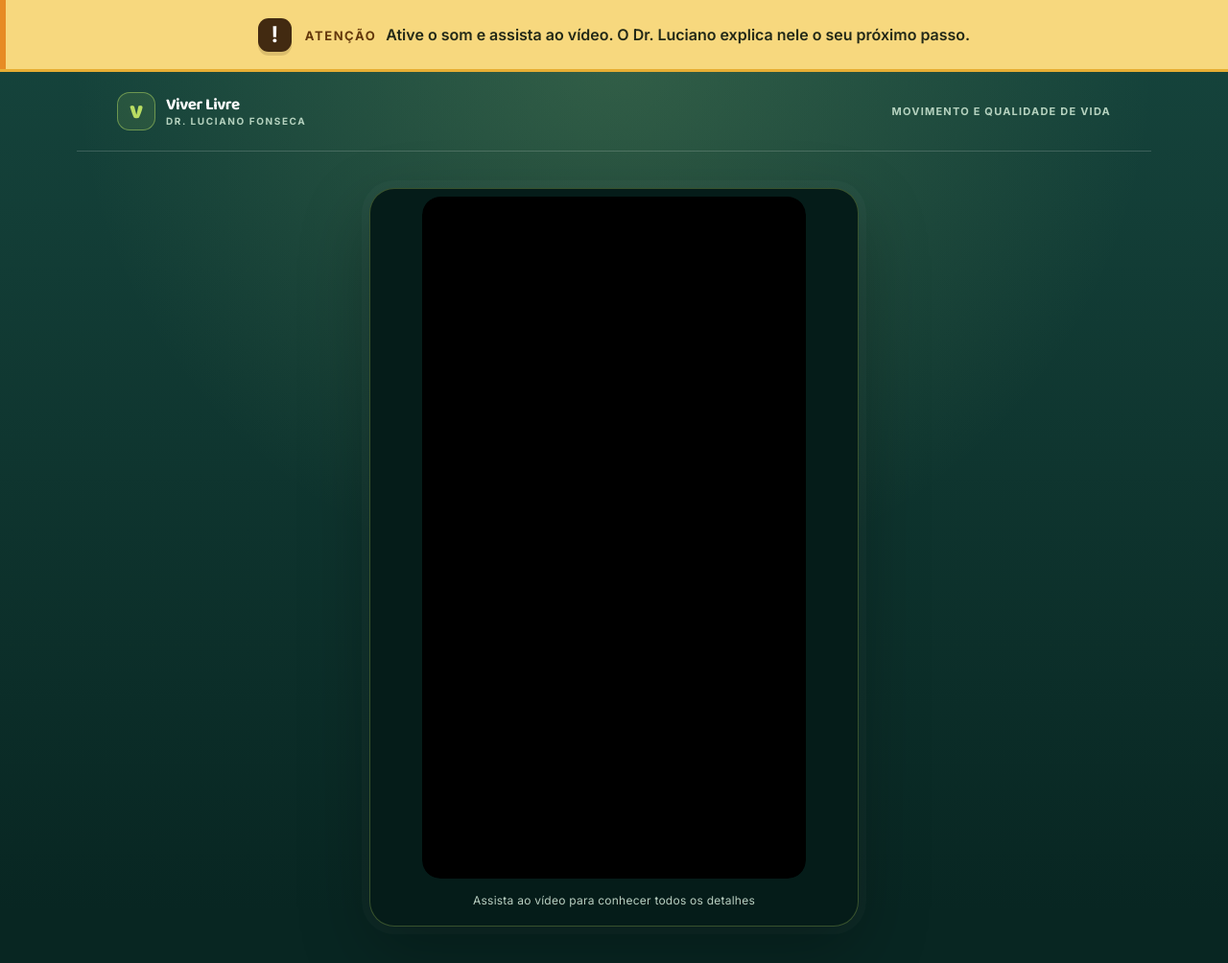
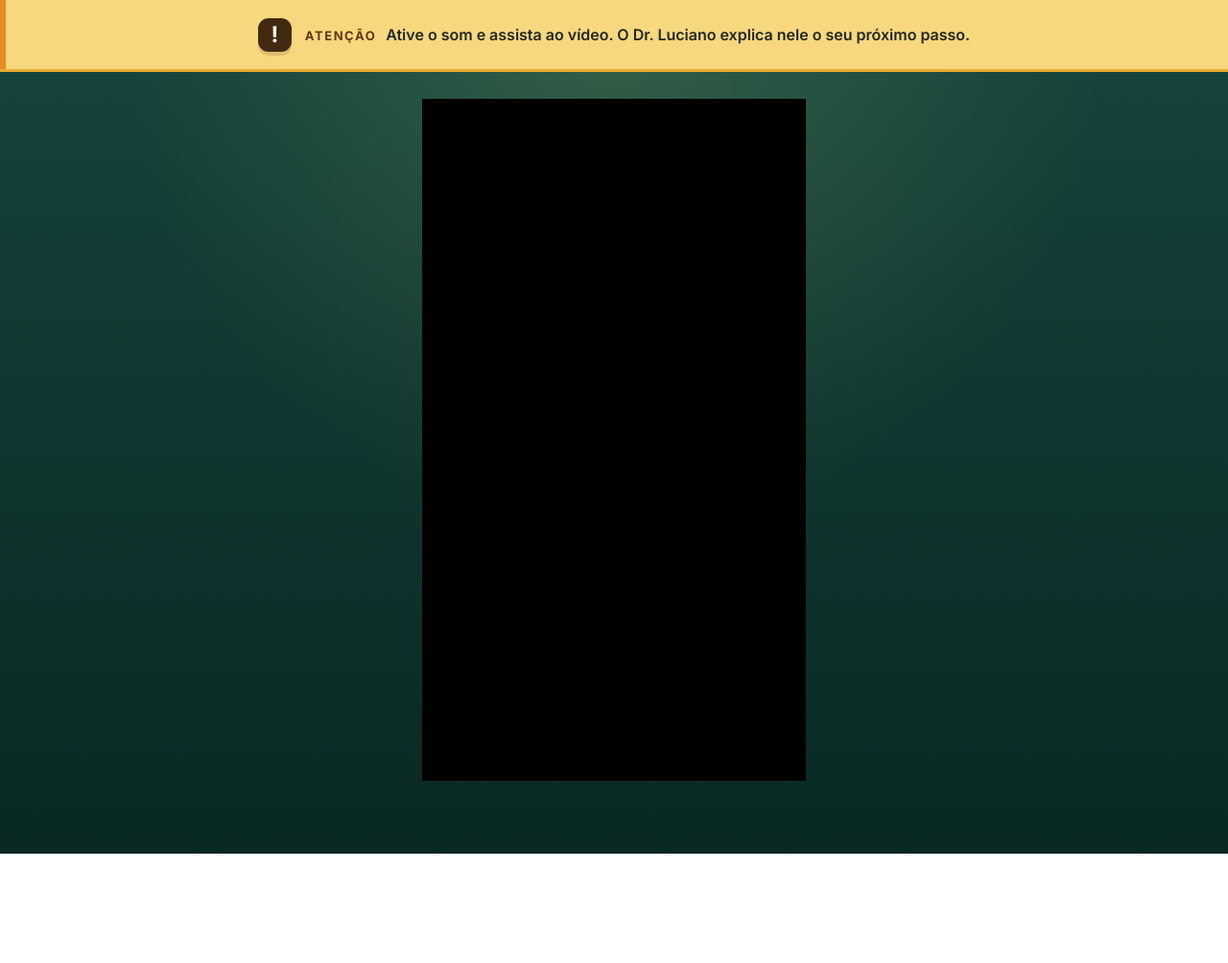
Before and after one commit to goaventi/dr-luciano-fonseca-viver-livre, a plain HTML site: page viver-livre-l01/index.html in a window 1280 px wide. Shown: the whole page at 96% size. After the commit the page ends 890 px from the top, so only its background shows below. Drawn offline with Linux system fonts and the light colour scheme.

Commit message:
Remove header and video frame from main Viver Livre page

```diff
--- a/assets/site.css
+++ b/assets/site.css
@@ -20,7 +20,7 @@ body{overflow-x:hidden;background:radial-gradient(circle at 50% 5%,rgba(166,206,
 .top-alert strong{color:#62370c;font-size:13px;font-weight:900;letter-spacing:.12em;white-space:nowrap}
 .top-alert span:last-child{max-width:65ch}
 .video-shell{width:min(100% - 32px,510px);margin:0 auto clamp(42px,7vw,76px);padding:8px;border:1px solid rgba(185,221,98,.28);border-radius:26px;background:#051c19;box-shadow:0 26px 72px rgba(0,0,0,.28),0 0 0 8px rgba(255,255,255,.025)}
-.video-shell.main-video{margin-top:clamp(22px,4vw,38px)}
+.video-stage{width:min(100%,400px);margin:clamp(16px,3vw,28px) auto clamp(42px,7vw,76px)}
 .video-shell vturb-smartplayer,.video-shell .vturb-player-placeholder{border-radius:19px;overflow:hidden}
 .video-caption{padding:14px 12px 9px;text-align:center;color:#b9cfc1;font-size:12px;letter-spacing:.02em}
 .video-shell .video-spacer{max-width:none;padding:0}
--- a/viver-livre-l01/index.html
+++ b/viver-livre-l01/index.html
@@ -270,19 +270,11 @@ src="https://www.facebook.com/tr?id=867100978384810&ev=PageView&noscript=1"
     </div>
   </aside>
 
-  <header class="site-header">
-    <a class="site-brand" href="../viver-livre-l01/" aria-label="Programa Viver Livre">
-      <span class="site-brand-mark" aria-hidden="true">v</span>
-      <span class="site-brand-text"><strong>Viver Livre</strong><small>Dr. Luciano Fonseca</small></span>
-    </a>
-    <span class="site-header-note">Movimento e qualidade de vida</span>
-  </header>
-
   <main>
   <h1 class="sr-only">Programa Viver Livre</h1>
-  <div class="video-shell main-video">
-<vturb-smartplayer id="vid-6a70b3afce1530e329a718a5" style="display: block; margin: 0 auto; width: 100%; max-width: 400px;"><div class="vturb-player-placeholder" style="position: relative; width: 100%; padding: 177.77777777777777% 0 0; z-index: 0; background-color: black;"></div></vturb-smartplayer> <script type="text/javascript"> var s=document.createElement("script"); s.src="https://scripts.converteai.net/0cc1921d-72c5-4ab2-aa78-7ecedfba624e/players/6a70b3afce1530e329a718a5/v4/player.js", s.async=!0,document.head.appendChild(s); </script>
-    <p class="video-caption">Assista ao vídeo para conhecer todos os detalhes</p>
+  <div class="video-stage">
+    <vturb-smartplayer id="vid-6a70b3afce1530e329a718a5" style="display:block;margin:0 auto;width:100%;max-width:400px"><div class="vturb-player-placeholder" style="position:relative;width:100%;padding:177.77777777777777% 0 0;z-index:0;background-color:black"></div></vturb-smartplayer>
+    <script type="text/javascript">var s=document.createElement("script");s.src="https://scripts.converteai.net/0cc1921d-72c5-4ab2-aa78-7ecedfba624e/players/6a70b3afce1530e329a718a5/v4/player.js";s.async=true;document.head.appendChild(s);</script>
   </div>
 
   <div id="esconder"  class="esconder">
```
